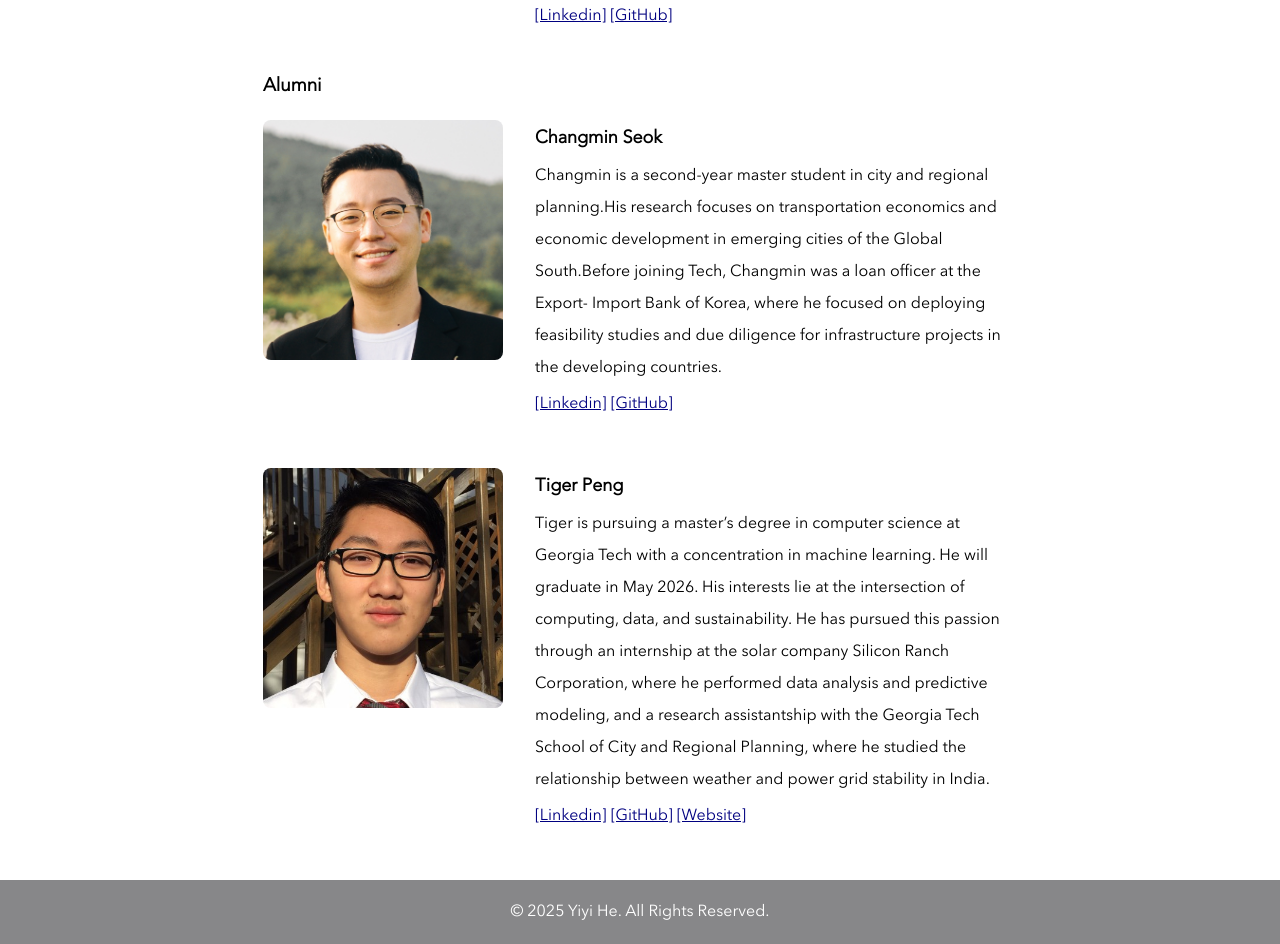
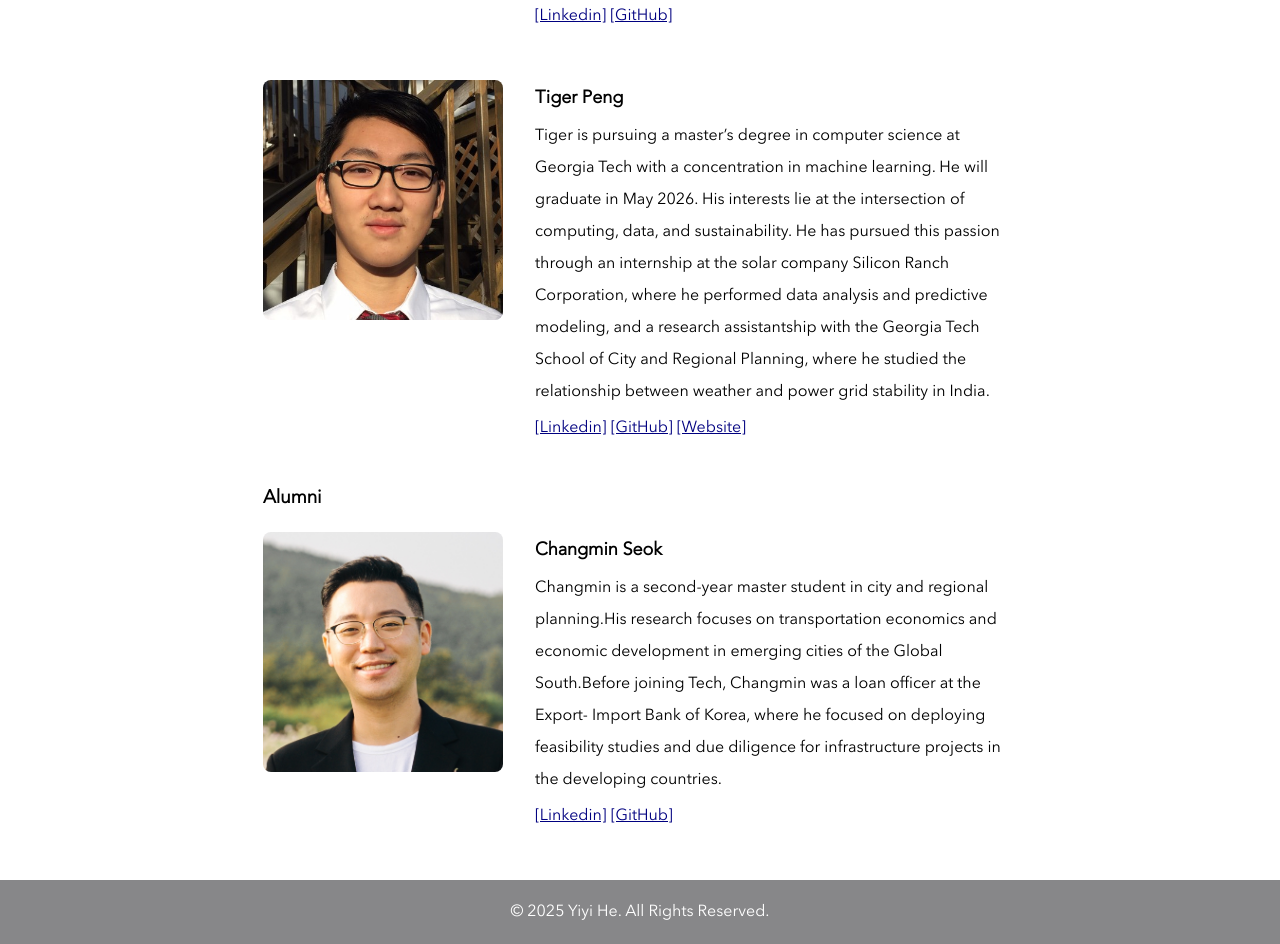
Before and after one commit to resilient-futures/resilient-futures.github.io, a React (Create React App) app in the folder yiyihe-page/: page /team in a window 1280 px wide. Shown: the part 2340-3284 px from the top of the page. Built offline with nearby package versions, Linux system fonts and the light colour scheme.

Commit message:
misc: team member

```diff
--- a/yiyihe-page/src/pages/Team.jsx
+++ b/yiyihe-page/src/pages/Team.jsx
@@ -38,6 +38,14 @@ const teamData = {
 			github: 'https://github.com/Gabriel-Appiah',
 			website: ''
 		},
+		{
+			name: 'Tiger Peng',
+			bio: 'Tiger is pursuing a master’s degree in computer science at Georgia Tech with a concentration in machine learning. He will graduate in May 2026. His interests lie at the intersection of computing, data, and sustainability. He has pursued this passion through an internship at the solar company Silicon Ranch Corporation, where he performed data analysis and predictive modeling, and a research assistantship with the Georgia Tech School of City and Regional Planning, where he studied the relationship between weather and power grid stability in India.',
+			image: '/team-member/tigerpeng.jpg',
+			linkedin: ' https://www.linkedin.com/in/pengtiger/',
+			github: 'https://github.com/TigerPeng2',
+			website: 'https://www.tigerypeng.com/'
+		},
 
 	],
 	pastMembers: [
@@ -49,14 +57,7 @@ const teamData = {
 			github: 'https://github.com/changmin-seok',
 			website: ''
 		},
-		{
-			name: 'Tiger Peng',
-			bio: 'Tiger is pursuing a master’s degree in computer science at Georgia Tech with a concentration in machine learning. He will graduate in May 2026. His interests lie at the intersection of computing, data, and sustainability. He has pursued this passion through an internship at the solar company Silicon Ranch Corporation, where he performed data analysis and predictive modeling, and a research assistantship with the Georgia Tech School of City and Regional Planning, where he studied the relationship between weather and power grid stability in India.',
-			image: '/team-member/tigerpeng.jpg',
-			linkedin: ' https://www.linkedin.com/in/pengtiger/',
-			github: 'https://github.com/TigerPeng2',
-			website: 'https://www.tigerypeng.com/'
-		},
+
 
 	]
 }
```
